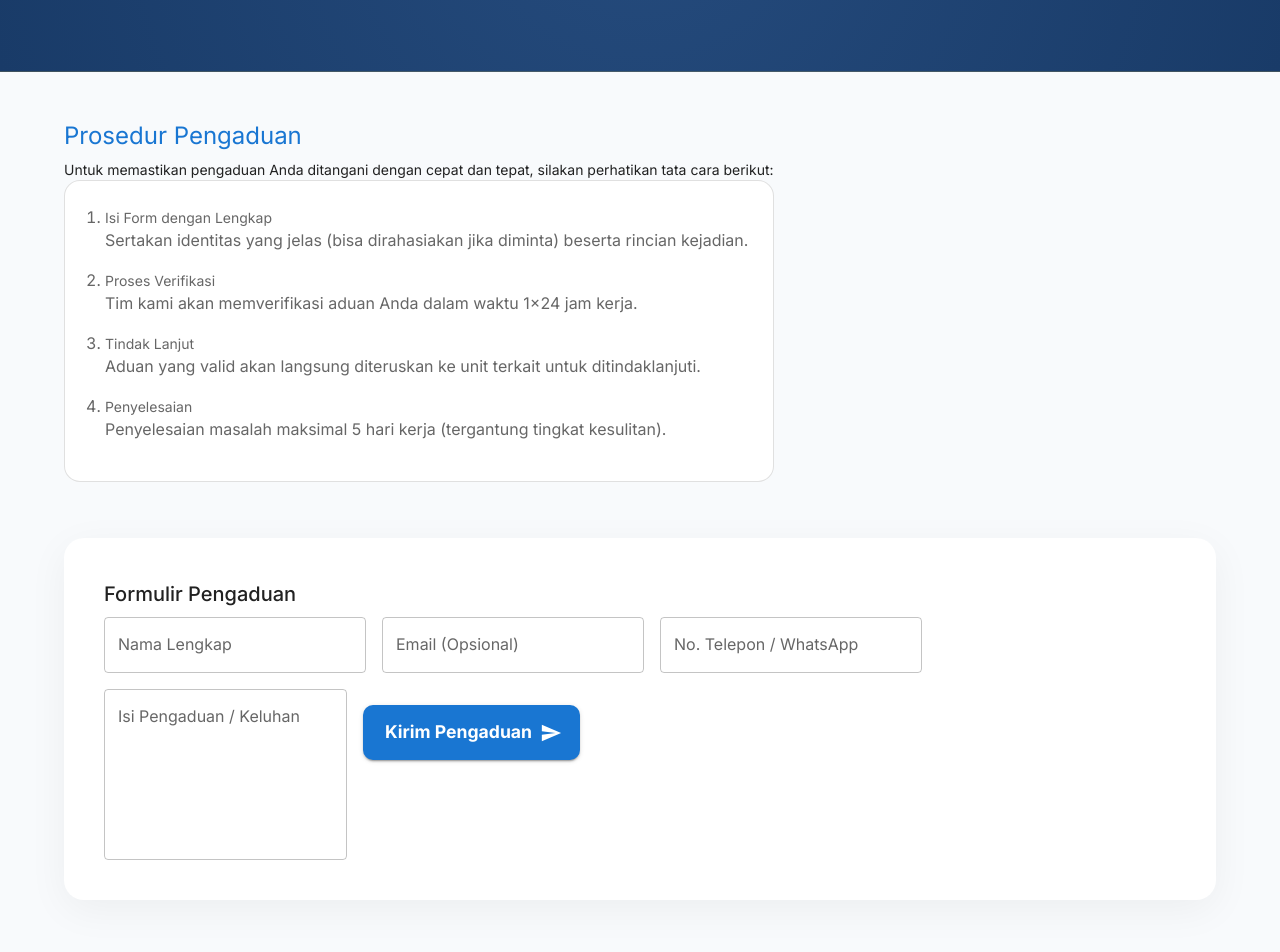
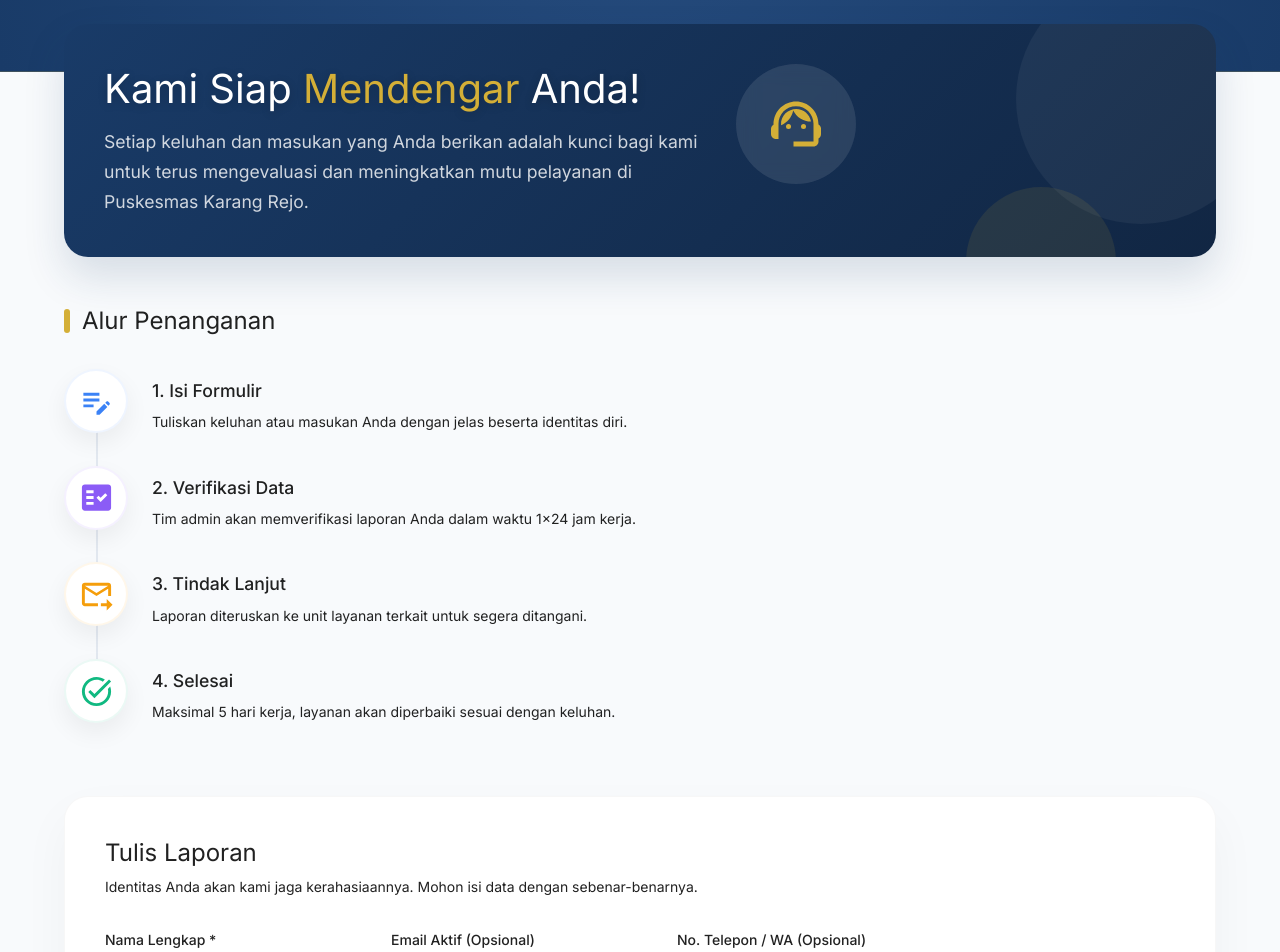
Before and after one commit to CI0806/web_pkmkarjo, a React (Vite) app: page /pengaduan in a window 1280 px wide. Shown: the part 340-1292 px from the top of the page. Built offline with nearby package versions, Linux system fonts and the light colour scheme; no server answers.

Commit message:
Update desain halaman pengaduan agar lebih estetik

```diff
--- a/src/components/pages/Pengaduan/Pengaduan.jsx
+++ b/src/components/pages/Pengaduan/Pengaduan.jsx
@@ -8,8 +8,16 @@ import {
   TextField,
   Button,
   Alert,
+  Avatar,
+  Fade,
+  Slide
 } from "@mui/material";
 import SendIcon from "@mui/icons-material/Send";
+import EditNoteIcon from "@mui/icons-material/EditNote";
+import FactCheckIcon from "@mui/icons-material/FactCheck";
+import ForwardToInboxIcon from "@mui/icons-material/ForwardToInbox";
+import TaskAltIcon from "@mui/icons-material/TaskAlt";
+import SupportAgentIcon from "@mui/icons-material/SupportAgent";
 import { useForm } from "react-hook-form";
 import * as yup from "yup";
 import { yupResolver } from "@hookform/resolvers/yup";
@@ -41,7 +49,7 @@ const Pengaduan = () => {
     try {
       const response = await api.pengaduan.create(data);
       if (response.status === "success") {
-        setSubmitStatus({ type: "success", message: "Terima kasih, pengaduan Anda berhasil dikirim dan akan segera kami proses." });
+        setSubmitStatus({ type: "success", message: "Terima kasih, pengaduan Anda berhasil dikirim dan akan segera ditindaklanjuti." });
         reset();
       } else {
         setSubmitStatus({ type: "error", message: response.message || "Gagal mengirim pengaduan." });
@@ -53,105 +61,207 @@ const Pengaduan = () => {
     }
   };
 
+  const steps = [
+    {
+      icon: <EditNoteIcon fontSize="large" />,
+      title: "1. Isi Formulir",
+      desc: "Tuliskan keluhan atau masukan Anda dengan jelas beserta identitas diri.",
+      color: "#3b82f6" // blue
+    },
+    {
+      icon: <FactCheckIcon fontSize="large" />,
+      title: "2. Verifikasi Data",
+      desc: "Tim admin akan memverifikasi laporan Anda dalam waktu 1x24 jam kerja.",
+      color: "#8b5cf6" // purple
+    },
+    {
+      icon: <ForwardToInboxIcon fontSize="large" />,
+      title: "3. Tindak Lanjut",
+      desc: "Laporan diteruskan ke unit layanan terkait untuk segera ditangani.",
+      color: "#f59e0b" // amber
+    },
+    {
+      icon: <TaskAltIcon fontSize="large" />,
+      title: "4. Selesai",
+      desc: "Maksimal 5 hari kerja, layanan akan diperbaiki sesuai dengan keluhan.",
+      color: "#10b981" // green
+    }
+  ];
+
   return (
-    <Box sx={{ pb: 10, bgcolor: "#f8fafc", minHeight: "100vh" }}>
+    <Box sx={{ pb: 12, bgcolor: "#f8fafc", minHeight: "100vh" }}>
       <PageHeader
-        title="Sistem & Layanan Pengaduan"
-        description="Sampaikan aduan, keluhan, atau laporan Anda terkait pelayanan kami secara online."
+        title="Layanan Pengaduan"
+        description="Suara Anda sangat berarti. Sampaikan kritik, saran, atau keluhan untuk pelayanan yang lebih baik."
       />
 
-      <Container maxWidth="lg" sx={{ mt: 6 }}>
-        <Grid container spacing={4}>
+      <Container maxWidth="lg" sx={{ mt: { xs: 6, md: -6 }, position: "relative", zIndex: 2 }}>
+
+        {/* Banner Card */}
+        <Fade in timeout={800}>
+          <Paper
+            elevation={0}
+            sx={{
+              p: { xs: 3, md: 5 },
+              borderRadius: "24px",
+              background: "linear-gradient(135deg, #193b68 0%, #112643 100%)",
+              color: "white",
+              mb: 6,
+              boxShadow: "0 20px 40px rgba(25, 59, 104, 0.15)",
+              display: "flex",
+              alignItems: "center",
+              overflow: "hidden",
+              position: "relative"
+            }}
+          >
+            {/* Dekorasi Background */}
+            <Box sx={{ position: "absolute", top: -50, right: -50, width: 250, height: 250, bgcolor: "rgba(255,255,255,0.05)", borderRadius: "50%" }} />
+            <Box sx={{ position: "absolute", bottom: -80, right: 100, width: 150, height: 150, bgcolor: "rgba(212,175,55,0.1)", borderRadius: "50%" }} />
+
+            <Grid container spacing={4} alignItems="center">
+              <Grid item xs={12} md={8} sx={{ position: "relative", zIndex: 1 }}>
+                <Typography variant="h4" fontWeight="800" gutterBottom sx={{ fontSize: { xs: '1.8rem', md: '2.5rem' }, textShadow: "0 2px 10px rgba(0,0,0,0.2)" }}>
+                  Kami Siap <span style={{ color: "#D4AF37" }}>Mendengar</span> Anda!
+                </Typography>
+                <Typography variant="body1" sx={{ color: "rgba(255,255,255,0.8)", fontSize: "1.1rem", lineHeight: 1.7, maxWidth: 600 }}>
+                  Setiap keluhan dan masukan yang Anda berikan adalah kunci bagi kami untuk terus mengevaluasi dan meningkatkan mutu pelayanan di Puskesmas Karang Rejo.
+                </Typography>
+              </Grid>
+              <Grid item xs={12} md={4} sx={{ display: { xs: "none", md: "flex" }, justifyContent: "center", position: "relative", zIndex: 1 }}>
+                <Avatar sx={{ width: 120, height: 120, bgcolor: "rgba(255,255,255,0.1)", backdropFilter: "blur(10px)" }}>
+                  <SupportAgentIcon sx={{ fontSize: 60, color: "#D4AF37" }} />
+                </Avatar>
+              </Grid>
+            </Grid>
+          </Paper>
+        </Fade>
+
+        <Grid container spacing={5}>
           {/* Kolom Kiri: Prosedur */}
-          <Grid item xs={12} md={5}>
-            <Box sx={{ position: "sticky", top: "100px" }}>
-              <Typography variant="h5" fontWeight="bold" color="primary" gutterBottom>
-                Prosedur Pengaduan
-              </Typography>
-              <Typography variant="body2" color="text.secondary" paragraph>
-                Untuk memastikan pengaduan Anda ditangani dengan cepat dan tepat, silakan perhatikan tata cara berikut:
+          <Grid item xs={12} lg={4}>
+            <Typography variant="h5" fontWeight="800" color="#193b68" gutterBottom sx={{ mb: 4, display: "flex", alignItems: "center", gap: 1.5 }}>
+              <Box sx={{ width: 6, height: 24, bgcolor: "#D4AF37", borderRadius: 10 }} />
+              Alur Penanganan
             </Typography>
 
-              <Paper sx={{ p: 3, borderRadius: "16px", mb: 3 }} elevation={0} variant="outlined">
-                <Box component="ol" sx={{ m: 0, pl: 2, color: "text.secondary", "& li": { mb: 2 } }}>
-                  <li>
-                    <Typography variant="body2" fontWeight="bold" color="text.primary">Isi Form dengan Lengkap</Typography>
-                    Sertakan identitas yang jelas (bisa dirahasiakan jika diminta) beserta rincian kejadian.
-                  </li>
-                  <li>
-                    <Typography variant="body2" fontWeight="bold" color="text.primary">Proses Verifikasi</Typography>
-                    Tim kami akan memverifikasi aduan Anda dalam waktu 1x24 jam kerja.
-                  </li>
-                  <li>
-                    <Typography variant="body2" fontWeight="bold" color="text.primary">Tindak Lanjut</Typography>
-                    Aduan yang valid akan langsung diteruskan ke unit terkait untuk ditindaklanjuti.
-                  </li>
-                  <li>
-                    <Typography variant="body2" fontWeight="bold" color="text.primary">Penyelesaian</Typography>
-                    Penyelesaian masalah maksimal 5 hari kerja (tergantung tingkat kesulitan).
-                  </li>
+            <Box sx={{ position: "relative" }}>
+              {/* Garis Vertikal Penghubung */}
+              <Box sx={{ position: "absolute", top: 30, bottom: 30, left: 32, width: 2, bgcolor: "#e2e8f0", display: { xs: "none", sm: "block" } }} />
+
+              {steps.map((step, index) => (
+                <Slide in direction="up" timeout={500 + (index * 200)} key={index}>
+                  <Box sx={{ display: "flex", mb: 4, position: "relative", zIndex: 1 }}>
+                    <Avatar
+                      sx={{
+                        width: 64,
+                        height: 64,
+                        bgcolor: "white",
+                        color: step.color,
+                        boxShadow: "0 10px 25px rgba(0,0,0,0.06)",
+                        mr: 3,
+                        border: `2px solid ${step.color}15`
+                      }}
+                    >
+                      {step.icon}
+                    </Avatar>
+                    <Box sx={{ pt: 1 }}>
+                      <Typography variant="h6" fontWeight="700" color="#1e293b" gutterBottom sx={{ fontSize: "1.1rem" }}>
+                        {step.title}
+                      </Typography>
+                      <Typography variant="body2" color="text.secondary" sx={{ lineHeight: 1.6 }}>
+                        {step.desc}
+                      </Typography>
                     </Box>
-              </Paper>
+                  </Box>
+                </Slide>
+              ))}
             </Box>
           </Grid>
 
           {/* Kolom Kanan: Form */}
-          <Grid item xs={12} md={7}>
-            <Paper sx={{ p: { xs: 3, md: 5 }, borderRadius: "20px", boxShadow: "0 10px 40px rgba(0,0,0,0.05)" }}>
-              <Typography variant="h6" fontWeight="bold" gutterBottom>
-                Formulir Pengaduan
+          <Grid item xs={12} lg={8}>
+            <Fade in timeout={1000}>
+              <Paper
+                elevation={0}
+                sx={{
+                  p: { xs: 3, sm: 5 },
+                  borderRadius: "24px",
+                  boxShadow: "0 20px 50px rgba(0,0,0,0.04)",
+                  border: "1px solid rgba(0,0,0,0.03)",
+                  bgcolor: "white"
+                }}
+              >
+                <Typography variant="h5" fontWeight="800" color="#193b68" gutterBottom sx={{ display: "flex", alignItems: "center", gap: 1.5, mb: 1 }}>
+                  Tulis Laporan
+                </Typography>
+                <Typography variant="body2" color="text.secondary" sx={{ mb: 4 }}>
+                  Identitas Anda akan kami jaga kerahasiaannya. Mohon isi data dengan sebenar-benarnya.
                 </Typography>
 
                 {submitStatus && (
-                <Alert severity={submitStatus.type} sx={{ mb: 3, borderRadius: "8px" }}>
+                  <Alert
+                    severity={submitStatus.type}
+                    sx={{
+                      mb: 4,
+                      borderRadius: "12px",
+                      "& .MuiAlert-icon": { alignItems: "center" }
+                    }}
+                  >
                     {submitStatus.message}
                   </Alert>
                 )}
 
                 <Box component="form" onSubmit={handleSubmit(onSubmit)} noValidate>
-                <Grid container spacing={2}>
+                  <Grid container spacing={3}>
                     <Grid item xs={12}>
+                      <Typography variant="subtitle2" fontWeight="600" color="#475569" sx={{ mb: 1 }}>Nama Lengkap *</Typography>
                       <TextField
                         fullWidth
-                      label="Nama Lengkap"
+                        placeholder="Masukkan nama lengkap Anda"
                         {...register("nama")}
                         error={!!errors.nama}
                         helperText={errors.nama?.message}
                         variant="outlined"
+                        sx={{ "& .MuiOutlinedInput-root": { borderRadius: "12px", bgcolor: "#f8fafc" } }}
                       />
                     </Grid>
 
                     <Grid item xs={12} sm={6}>
+                      <Typography variant="subtitle2" fontWeight="600" color="#475569" sx={{ mb: 1 }}>Email Aktif (Opsional)</Typography>
                       <TextField
                         fullWidth
-                      label="Email (Opsional)"
+                        placeholder="contoh@email.com"
                         {...register("email")}
                         error={!!errors.email}
                         helperText={errors.email?.message}
                         variant="outlined"
+                        sx={{ "& .MuiOutlinedInput-root": { borderRadius: "12px", bgcolor: "#f8fafc" } }}
                       />
                     </Grid>
 
                     <Grid item xs={12} sm={6}>
+                      <Typography variant="subtitle2" fontWeight="600" color="#475569" sx={{ mb: 1 }}>No. Telepon / WA (Opsional)</Typography>
                       <TextField
                         fullWidth
-                      label="No. Telepon / WhatsApp"
+                        placeholder="0812xxxxxx"
                         {...register("telepon")}
                         variant="outlined"
+                        sx={{ "& .MuiOutlinedInput-root": { borderRadius: "12px", bgcolor: "#f8fafc" } }}
                       />
                     </Grid>
 
                     <Grid item xs={12}>
+                      <Typography variant="subtitle2" fontWeight="600" color="#475569" sx={{ mb: 1 }}>Rincian Pengaduan / Keluhan *</Typography>
                       <TextField
                         fullWidth
-                      label="Isi Pengaduan / Keluhan"
                         multiline
                         rows={6}
                         {...register("isi_pengaduan")}
                         error={!!errors.isi_pengaduan}
                         helperText={errors.isi_pengaduan?.message}
                         variant="outlined"
-                      placeholder="Ceritakan keluhan Anda secara detail di sini..."
+                        placeholder="Tuliskan secara detail apa yang menjadi keluhan Anda. Kapan dan di mana kejadiannya..."
+                        sx={{ "& .MuiOutlinedInput-root": { borderRadius: "12px", bgcolor: "#f8fafc" } }}
                       />
                     </Grid>
 
@@ -164,19 +274,28 @@ const Pengaduan = () => {
                         disabled={loading}
                         endIcon={<SendIcon />}
                         sx={{
-                        py: 1.5,
-                        borderRadius: "10px",
+                          py: 1.8,
+                          borderRadius: "14px",
                           textTransform: "none",
                           fontSize: "1.1rem",
-                        fontWeight: "bold"
+                          fontWeight: "bold",
+                          bgcolor: "#193b68",
+                          boxShadow: "0 10px 20px rgba(25, 59, 104, 0.2)",
+                          "&:hover": {
+                            bgcolor: "#112643",
+                            transform: "translateY(-2px)",
+                            boxShadow: "0 15px 25px rgba(25, 59, 104, 0.3)",
+                          },
+                          transition: "all 0.3s ease"
                         }}
                       >
-                      {loading ? "Mengirim..." : "Kirim Pengaduan"}
+                        {loading ? "Sedang Mengirim..." : "Kirim Laporan Sekarang"}
                       </Button>
                     </Grid>
                   </Grid>
                 </Box>
               </Paper>
+            </Fade>
           </Grid>
         </Grid>
       </Container>
```
Lines whose indentation alone changed are shown as unchanged.
